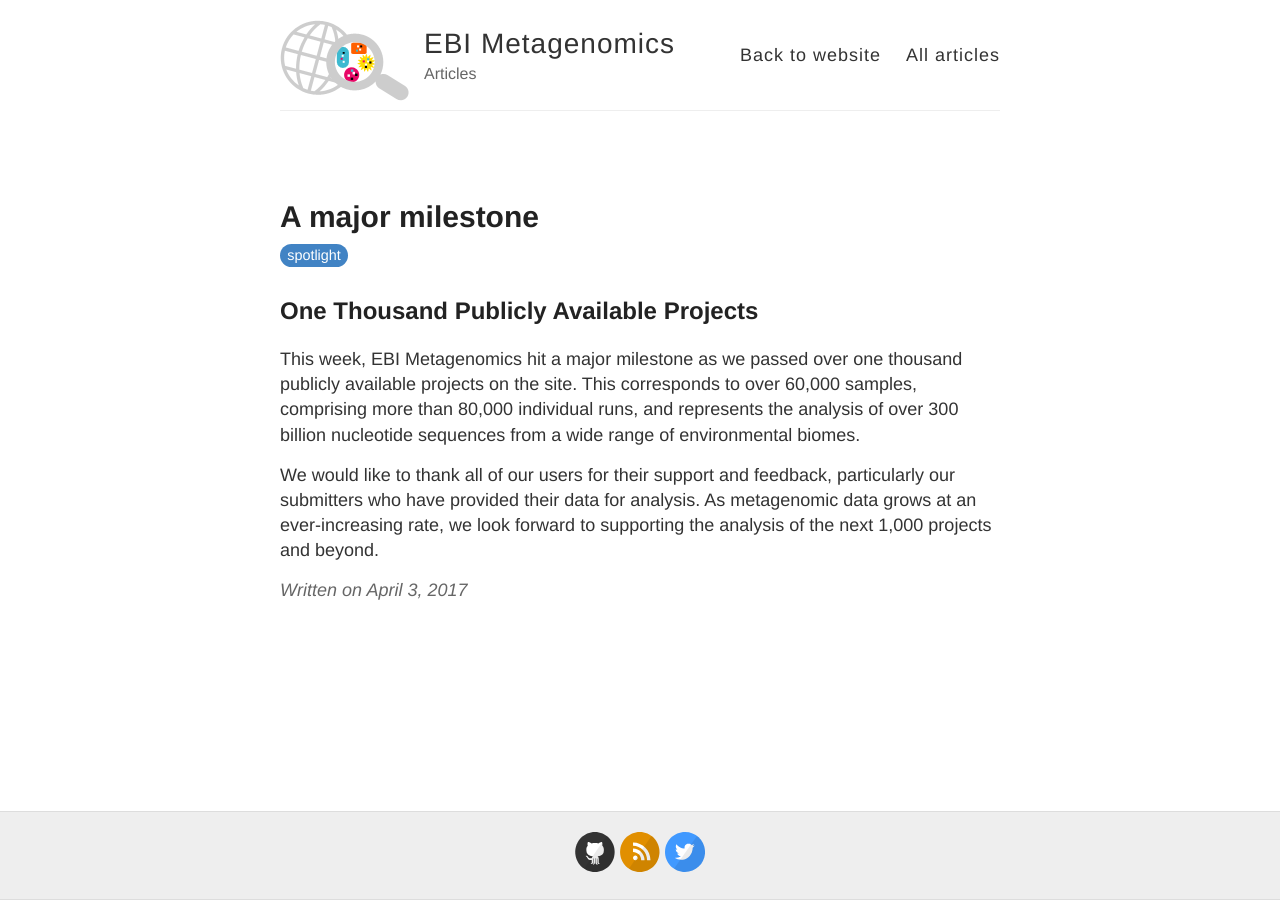
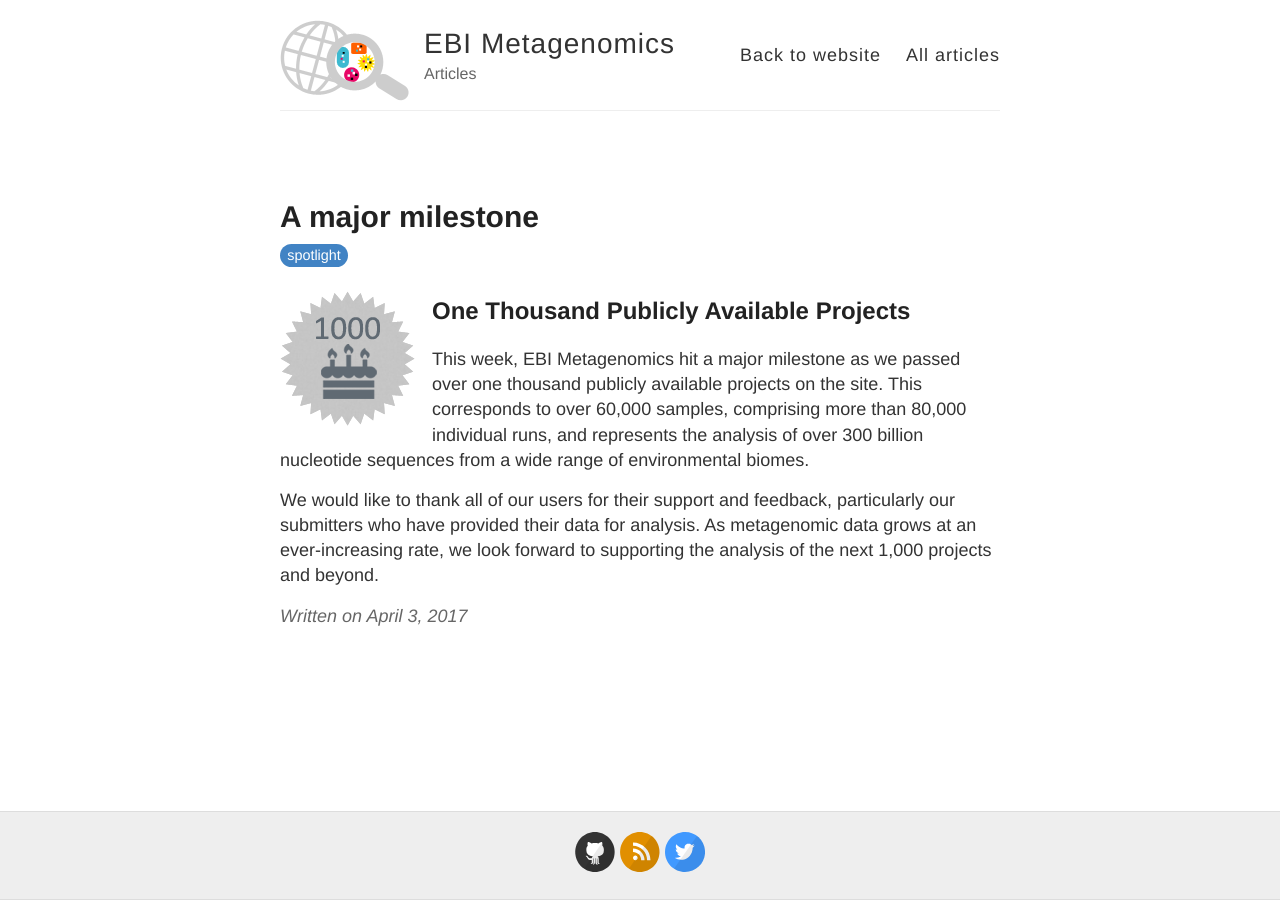
Before and after one commit to EBI-Metagenomics/blog, a Jekyll site: the page built from _posts/2017-04-03-A major milestone.md, in a window 1280 px wide. Built offline with Jekyll 4.4.1, drawn with Linux system fonts in a browser that asks for light colours.

Commit message:
insert image

```diff
--- a/_posts/2017-04-03-A major milestone.md
+++ b/_posts/2017-04-03-A major milestone.md
@@ -3,6 +3,7 @@
 category: spotlight
 layout: post
 ---
+![ico_celebration_EMGblog_01.png]({{site.baseurl}}/assets/media/images/posts/ico_celebration_EMGblog_01.png)
 ## One Thousand Publicly Available Projects
 This week, EBI Metagenomics hit a major milestone as we passed over one thousand
 publicly available projects on the site. This corresponds to over 60,000 samples, comprising
```
